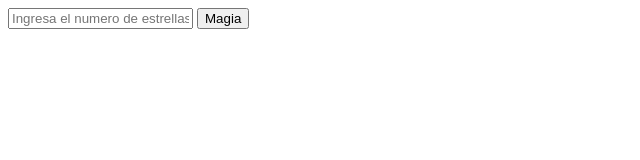
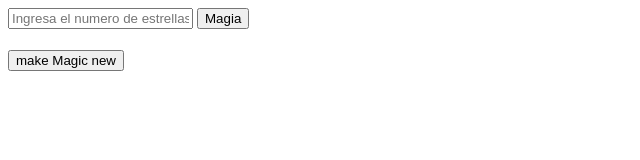
Before and after one commit to reloadercf/conflicto, a website with bundled scripts: page index.html in a window 1280 px wide. Shown: the whole page, without its empty margins (0-640 px from the left). Built offline with nearby package versions, Linux system fonts and the light colour scheme.

Commit message:
add button

```diff
--- a/index.html
+++ b/index.html
@@ -10,6 +10,8 @@
     <input type="text" placeholder="Ingresa el numero de estrellas" class="estrellas">
     <button class="botonmagico">Magia</button>
     <h1 class="titulo"></h1>
+
+    <button>make Magic new</button>
     <script src="index.js" type="module"></script>
 </body>
 </html>
```
